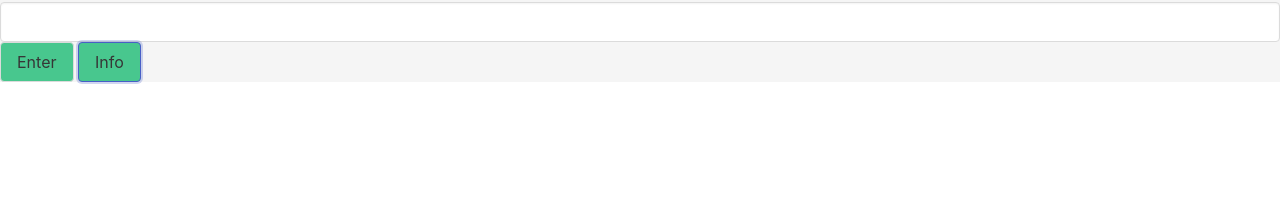
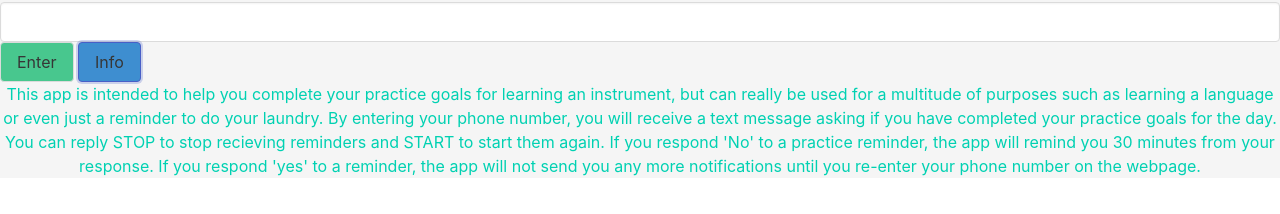
Before and after one commit to ryelow94/SMS-Practice-Reminder, a website: page public/index.html in a window 1280 px wide. Both pictures are taken after a click on the button "Info". Shown: the part 118-332 px from the top of the page. Drawn offline with nearby package versions, Linux system fonts and the light colour scheme.

Commit message:
added some styles with bulma

```diff
--- a/public/button.js
+++ b/public/button.js
@@ -18,14 +18,7 @@ var infoBtn = document.getElementById("info-btn");
 infoBtn.addEventListener("click", handleClick);
 
 function handleClick() {
-  var textDiv = document.getElementById("text-container");
-  var explainH1 = document.createElement("h1");
+  var explainH1 = document.getElementById("info");
+  explainH1.classList = "show has-text-primary is-size-6 has-text-centered"
 
-  explainH1.classList = "is-size-3 has-text-dark";
-  textDiv.classList = "has-background-primary";
-
-  explainH1.textcontent =
-    "By entering your phone number, you will receive a text message asking if you have completed your practice goals for the day";
-
-  textDiv.appendChild(explainH1);
 }
--- a/public/index.html
+++ b/public/index.html
@@ -22,13 +22,22 @@
       <button class="button has-background-success" id="fetch-send-sms-btn">
         Enter
       </button>
-      <button class="button has-background-success" id="info-btn">
-        Info
-      </button>
+      <button class="button has-background-info" id="info-btn">Info</button>
     </div>
-    <div id="text-container">
-
-    </div>
+    <section class="has-background-white-ter" id="text-container">
+      <h1 id="info" class="is-hidden">
+        This app is intended to help you complete your practice goals for
+        learning an instrument, but can really be used for a multitude of
+        purposes such as learning a language or even just a reminder to do your
+        laundry. By entering your phone number, you will receive a text message
+        asking if you have completed your practice goals for the day. You can
+        reply STOP to stop recieving reminders and START to start them again. If
+        you respond 'No' to a practice reminder, the app will remind you 30
+        minutes from your response. If you respond 'yes' to a reminder, the app
+        will not send you any more notifications until you re-enter your phone
+        number on the webpage.
+      </h1>
+    </section>
     <script src="button.js"></script>
   </body>
 </html>
--- a/server.js
+++ b/server.js
@@ -29,14 +29,14 @@ app.post("/sms", async (req, res) => {
   if (req.body.Body == "Yes" || req.body.Body == "yes") {
     twiml.message("Good Job Keep it Up!");
   } else if (req.body.Body == "No" || req.body.Body == "no") {
-    await twiml.message("We Will Remind You In 25 seconds");
+    await twiml.message("We Will Remind You In 30 seconds");
     setTimeout(() => {
       console.log("we are sending a follow up");
       twilioAPI
         .postMessage("Hello, here is another reminder to practice!", req.body.From)
         .catch(console.error)
         .then(console.log);
-    }, 2000);
+    }, 30000);
   } else {
     twiml.message("Please respond with a vaild message");
   }
```
